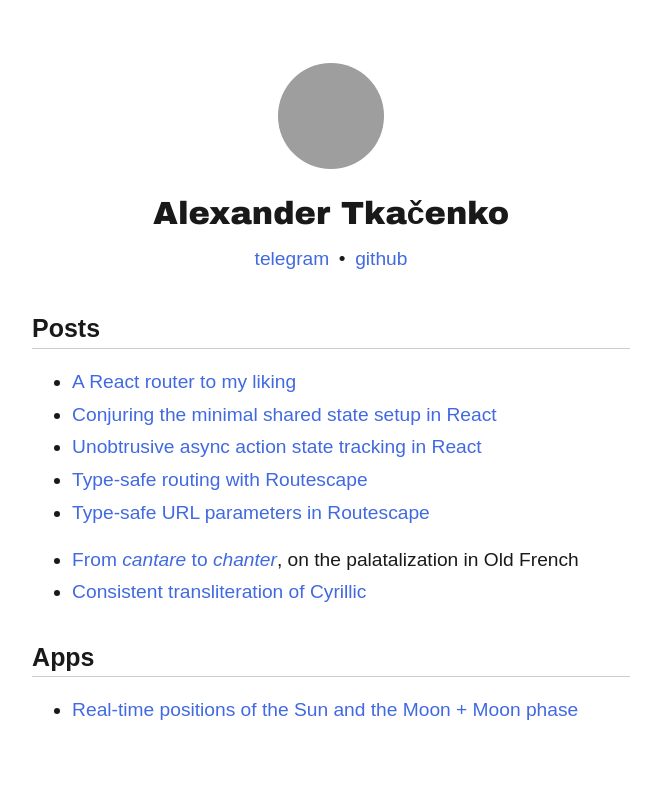
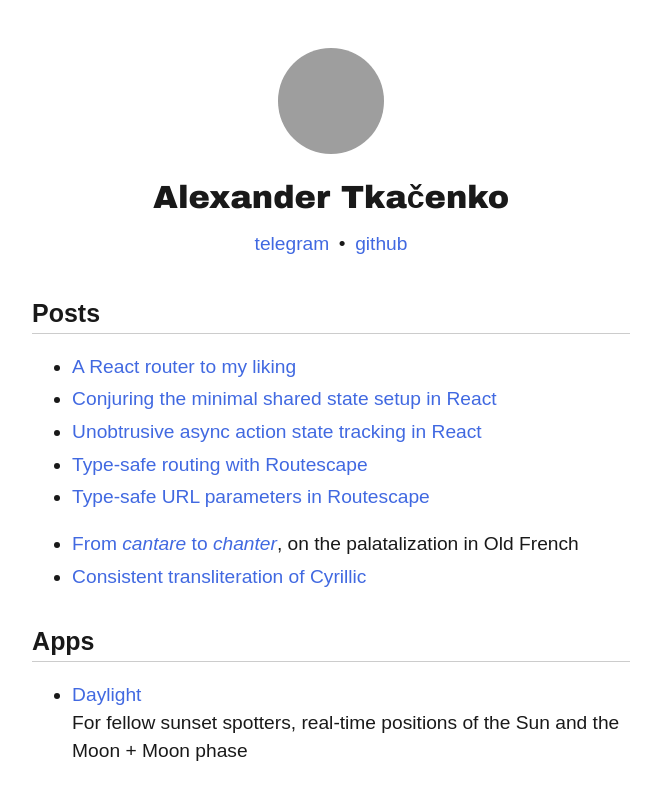
Before and after one commit to axtk/axtk.github.io, a Jekyll site: the page built from index.html, in a window 1280 px wide, cut to the strip 0-800 px from the top of the page. Shown: the whole strip, without its empty margins (309-970 px from the left). Built offline with Jekyll 4.4.1, drawn with Linux system fonts in a browser that asks for light colours; grey boxes are pictures that could not be loaded.

Commit message:
update index

```diff
--- a/index.html
+++ b/index.html
@@ -35,7 +35,8 @@
 <h2>Apps</h2>
 
 <ul>
-    <li><a href="{{site.github.baseurl}}/daylight">Real-time positions of the Sun and the Moon + Moon phase</a></li>
+    <li><a href="{{site.github.baseurl}}/daylight">Daylight</a><br>
+        For fellow sunset spotters, real-time positions of the Sun and the Moon + Moon phase</li>
 </ul>
 
 </div>
```
